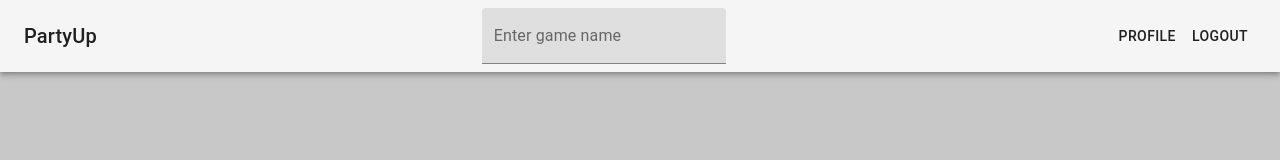
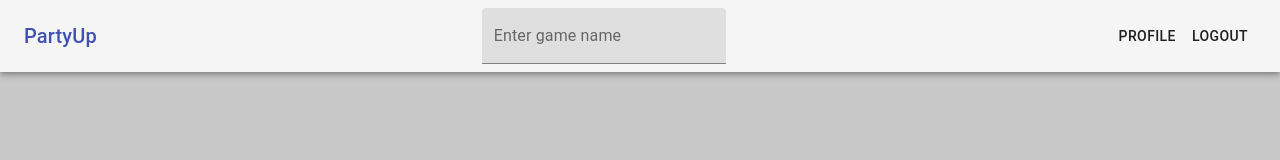
Before and after one commit to WariDub/party-up, a React (Create React App) app in the folder party-up-frontend/: page / in a window 1280 px wide. Shown: the top 160 px of the page. Built offline with nearby package versions, Linux system fonts and the light colour scheme; sample sign-in values are in the browser's storage.

Commit message:
update partyup text to be home button, added flexible space in the middle of navbar to push buttons to the end

```diff
--- a/party-up-frontend/src/Search/components/NavBar.tsx
+++ b/party-up-frontend/src/Search/components/NavBar.tsx
@@ -1,5 +1,5 @@
 import React from 'react';
-import { AppBar, Toolbar, Typography, TextField, Box, Button, Grid } from '@material-ui/core';
+import { AppBar, Toolbar, Typography, TextField, Box, Button, Grid, Link } from '@material-ui/core';
 import * as axios from 'axios';
 import { Game } from '../interfaces/Game';
 import { BACKEND_URL } from '../../globals';
@@ -30,8 +30,10 @@ const NavBar = class extends React.PureComponent<NavBarProps, NavBarState> {
     return (
       <AppBar position="static" color="default">
         <Toolbar>
-          <Typography variant="h6">PartyUp</Typography>
-          {showSearchBar ? this.renderSearchBar() : null}
+          <Typography variant="h6">
+            <Link href="/">PartyUp</Link>
+          </Typography>
+          {showSearchBar ? this.renderSearchBar() : <Box m={1} mx="auto" />}
           <Grid justify="flex-end">
             <Button onClick={this.didClickButtonProfile}>Profile</Button>
           </Grid>
```
